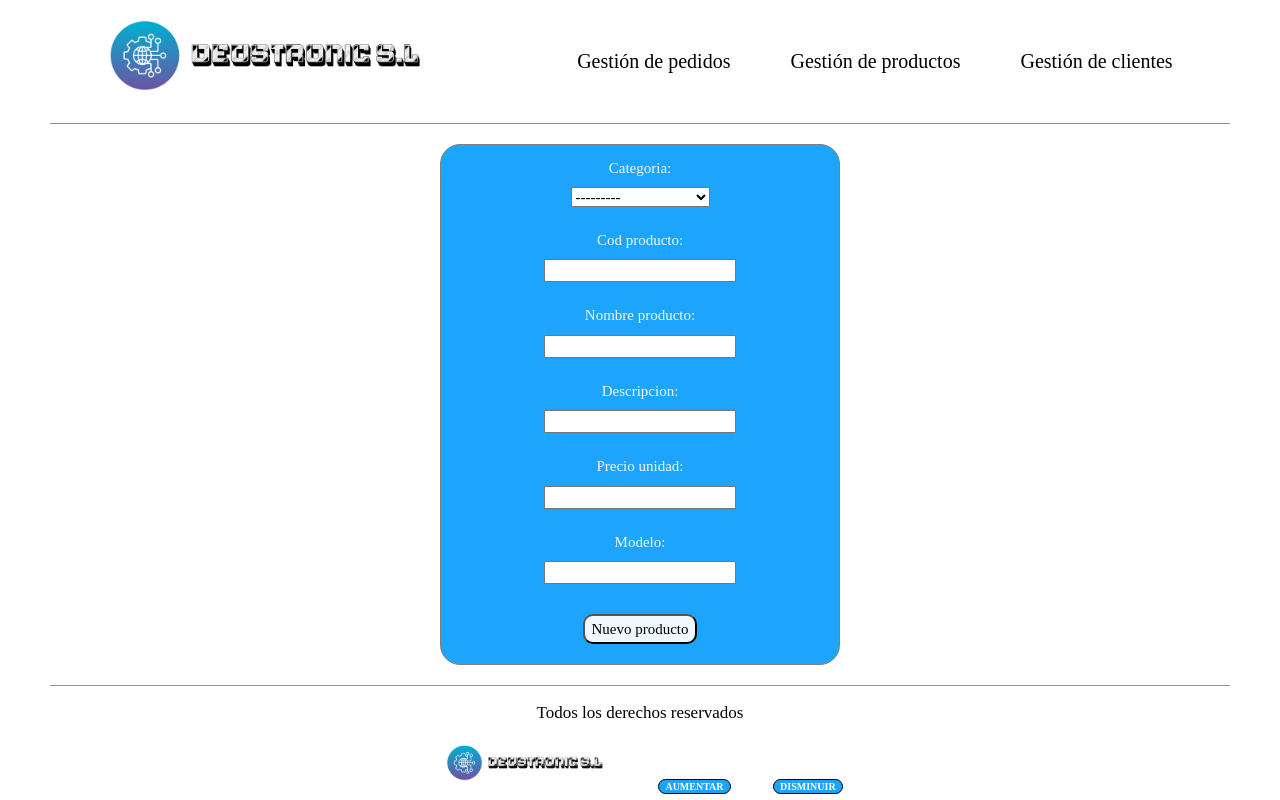
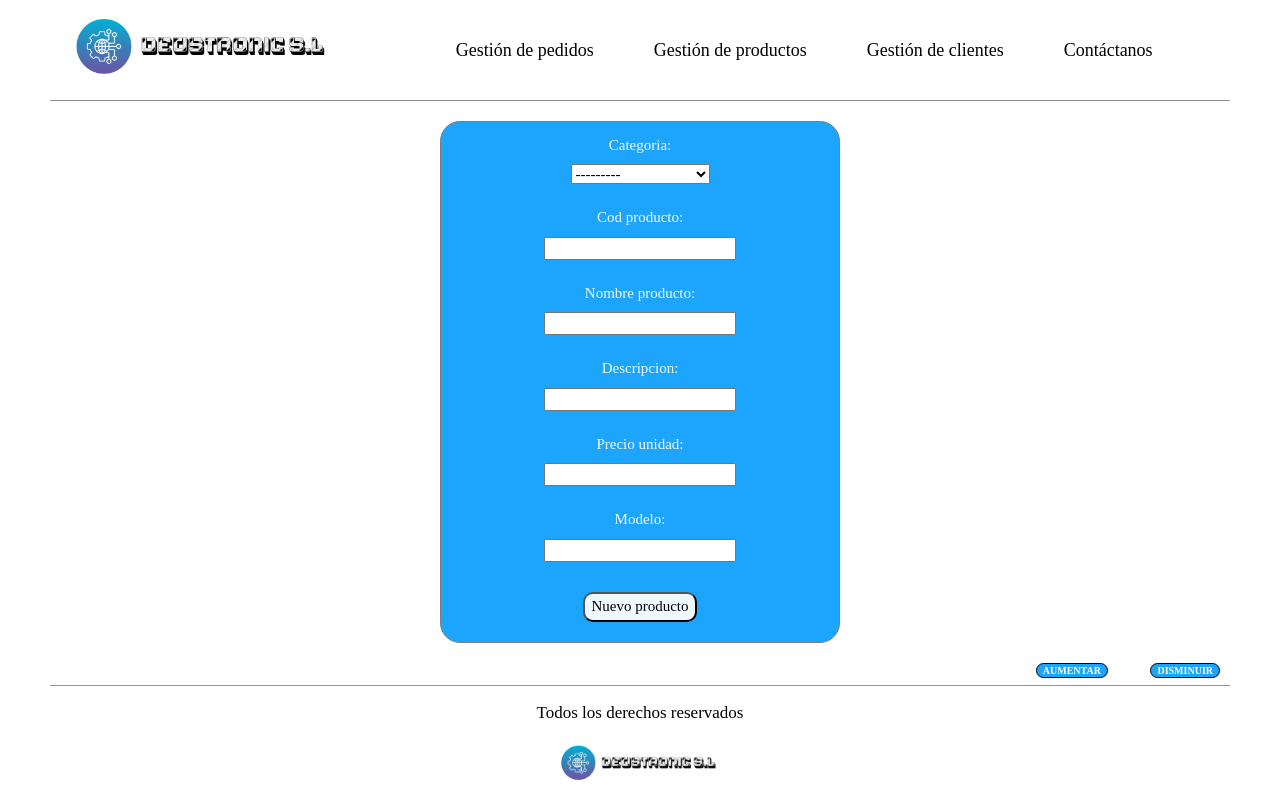
Before and after one commit to markelDeusto/Entregable2-3-4, a Django app: page /deustronic/producto/create in a window 1280 px wide. Run offline with Django 4.2, Linux system fonts and the light colour scheme; data comes from the database, SQL or seed files in the repository; both versions use the stored data as it was after the commit.

Commit message:
cambios css

```diff
--- a/proyecto1/empresaDjango/forms.py
+++ b/proyecto1/empresaDjango/forms.py
@@ -21,11 +21,17 @@ class ProductoForm(forms.ModelForm):
         model = Producto
         fields = '__all__'
 
+    def __init__(self, *args, **kwargs):
+        super(ProductoForm, self).__init__(*args, **kwargs)
+        self.fields['cod_producto'].error_messages = {
+            'unique': 'Código de producto repetido, elige otro.'
+        }
+
 
 class ProductoPedidoForm(forms.ModelForm):
     class Meta:
         model = ProductoPedido
-        fields = ['producto','cantidad']
+        fields = ['producto', 'cantidad']
         widgets = {
             'producto': forms.Select(attrs={'class': 'inputs-producto-pedido'}),
             'cantidad': forms.NumberInput(attrs={"class": "inputs-producto-pedido"})
@@ -39,11 +45,15 @@ class ClienteForm(forms.ModelForm):
 
 
 class ContactoForm(forms.Form):
-    nombre = forms.CharField(label='Nombre', required=True, max_length=10, widget=forms.TextInput(attrs={'class': 'inputs-preguntas'}))
-    email = forms.EmailField(label='Correo Electronico', required=True, widget=forms.EmailInput(attrs={'placeholder': 'ejemplo@gmail.com',
-                                                                                                       'class': 'inputs-preguntas'}))
-    mensaje = forms.CharField(label='Mensaje', required=True, widget=forms.Textarea(attrs={'placeholder': 'Escribe tu duda aquí',
-                                                                                           'class': 'inputs-preguntas'}))
+    nombre = forms.CharField(label='Nombre', required=True, max_length=10,
+                             widget=forms.TextInput(attrs={'class': 'inputs-preguntas'}))
+    email = forms.EmailField(label='Correo Electronico', required=True,
+                             widget=forms.EmailInput(attrs={'placeholder': 'ejemplo@gmail.com',
+                                                            'class': 'inputs-preguntas'}))
+    mensaje = forms.CharField(label='Mensaje', required=True,
+                              widget=forms.Textarea(attrs={'placeholder': 'Escribe tu duda aquí',
+                                                           'class': 'inputs-preguntas'}))
+
 
 class FiltrarForm(forms.Form):
     categoria = forms.ModelChoiceField(queryset=Categoria.objects.all(), empty_label="Selecciona una categoria",
--- a/proyecto1/empresaDjango/static/css/styles.css
+++ b/proyecto1/empresaDjango/static/css/styles.css
@@ -80,12 +81,12 @@ a {
 
 @media (max-width: 391px) {
     .nav-principal img {
-        margin-left: 0rem;
+        margin-left: 0;
     }
 }
 
 .nav-principal img {
-    height: 10rem;
+    height: 8rem;
 }
 
 .nav-principal a {
@@ -95,18 +96,13 @@ a {
     text-align: center;
 }
 
-.nav-principal li {
-    text-align: center;
-}
-
 .elementos-navegacion {
     list-style: none;
     display: flex;
     justify-content: space-between;
     align-items: center;
-    font-size: 2rem;
-    padding: 0;
-    margin-left: 7rem;
+    font-size: 1.8rem;
+    margin-left: 4rem;
 }
 
 @media (max-width: 769px) {
@@ -671,11 +610,15 @@ a {
 }
 
 /*FOOTER*/
+.footer{
+    display: flex;
+    flex-direction: column;
+}
 .contenido-footer {
+    border-top: 0.1rem solid #2e2c2c83;
     margin: 0 5rem 0 5rem;
     text-align: center;
     align-items: center;
-    border-top: 1px solid #2e2c2c83;
 }
 
 .contenido-footer img {
@@ -683,6 +626,12 @@ a {
 }
 .copyright{
     font-size: 1.7rem;
+}
+.control_texto{
+    margin-bottom: 0.7rem;
+    margin-right: 6rem;
+    text-align: right;
+
 }
 
 /*EMAIL*/
--- a/proyecto1/empresaDjango/templates/base.html
+++ b/proyecto1/empresaDjango/templates/base.html
@@ -12,9 +12,7 @@
 <header>
     <div class="navegacion">
         <nav class="nav-principal">
-            <a href="{% url 'landing_page' %}">
-                <img src="{% static 'images/DEUSTRONIC.png' %}" alt="Logo Tienda"/>
-            </a>
+            <img src="{% static 'images/DEUSTRONIC.png' %}" alt="Logo Tienda"/>
             <ul class="elementos-navegacion">
                 <li class="elemento">
                     <a href="{% url 'index_ped' %}">Gestión de pedidos</a>
@@ -25,6 +23,9 @@
                 <li class="elemento">
                     <a href="{% url 'index_cli' %}">Gestión de clientes</a>
                 </li>
+                <li class="elemento">
+                    <a href="{% url 'contacto' %}">Contáctanos</a>
+                </li>
             </ul>
         </nav>
     </div>
@@ -34,14 +35,15 @@
     {% block contenido %} {% endblock %}
 </main>
 
-<footer>
+<footer class="footer">
+    <div class="control_texto">
+        <button class="boton_tamano boton" id="aumentar">AUMENTAR</button>
+        <button class="boton_tamano boton" id="disminuir">DISMINUIR</button>
+    </div>
     <div class="contenido-footer">
         <p class="copyright">Todos los derechos reservados</p>
         <img src="{% static 'images/DEUSTRONIC.png' %}" alt="Logo Tienda"/>
-        <button class="boton_tamano boton" id="aumentar">AUMENTAR</button>
-        <button class="boton_tamano boton" id="disminuir">DISMINUIR</button>
     </div>
-
 </footer>
 
 <script src="{% static 'js/script.js' %}"></script>
--- a/proyecto1/empresaDjango/templates/producto_create.html
+++ b/proyecto1/empresaDjango/templates/producto_create.html
@@ -6,10 +6,17 @@
         <div class="formularios">
             <form class="formularios_contenido" action="{% url 'producto_create' %}" method="post">
                 {% csrf_token %}
-                {{ formulario.errors }}
+                {% if formulario.non_field_errors %}
+                    <div class="error">
+                        <ul>
+                            {% for error in formulario.non_field_errors %}
+                                <li>{{ error }}</li>
+                            {% endfor %}
+                        </ul>
+                    </div>
+                {% endif %}
                 {{ formulario.as_ul }}
                 <input class="boton_filtrar" type="submit" value="Nuevo producto">
-
             </form>
         </div>
     </div>
--- a/proyecto1/empresaDjango/urls.py
+++ b/proyecto1/empresaDjango/urls.py
@@ -4,8 +4,8 @@ from empresaDjango import views
 from empresaDjango.views import PedidoCreateView, ProductoCreateView, PedidoProductoCreateView, ClienteCreateView
 
 urlpatterns = [
-    path('', views.landing_page, name="landing_page"),
-    path('pedido/', views.index_pedidoListView.as_view(), name='index_ped'),
+    #path('', views.landing_page, name="landing_page"),
+    path('', views.index_pedidoListView.as_view(), name='index_ped'),
     path('pedido/create', PedidoCreateView.as_view(), name='pedido_create'),
     path('pedido/<str:cod_pedido>', views.detail_pedido, name='detail_ped'),
     path('cliente/', views.index_cliente, name='index_cli'),
```
Also changed, not shown: other parts of proyecto1/empresaDjango/static/css/styles.css (+1 -57 lines), proyecto1/db.sqlite3.
